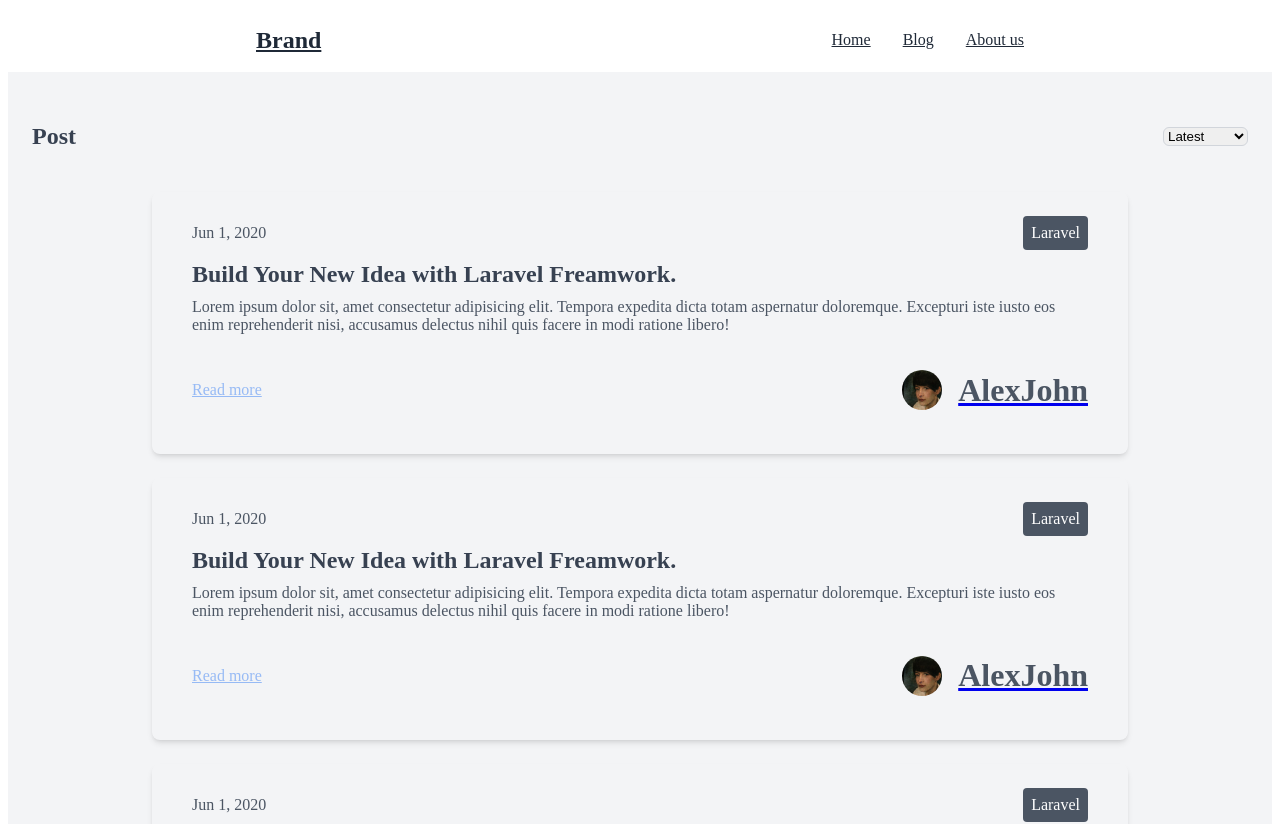
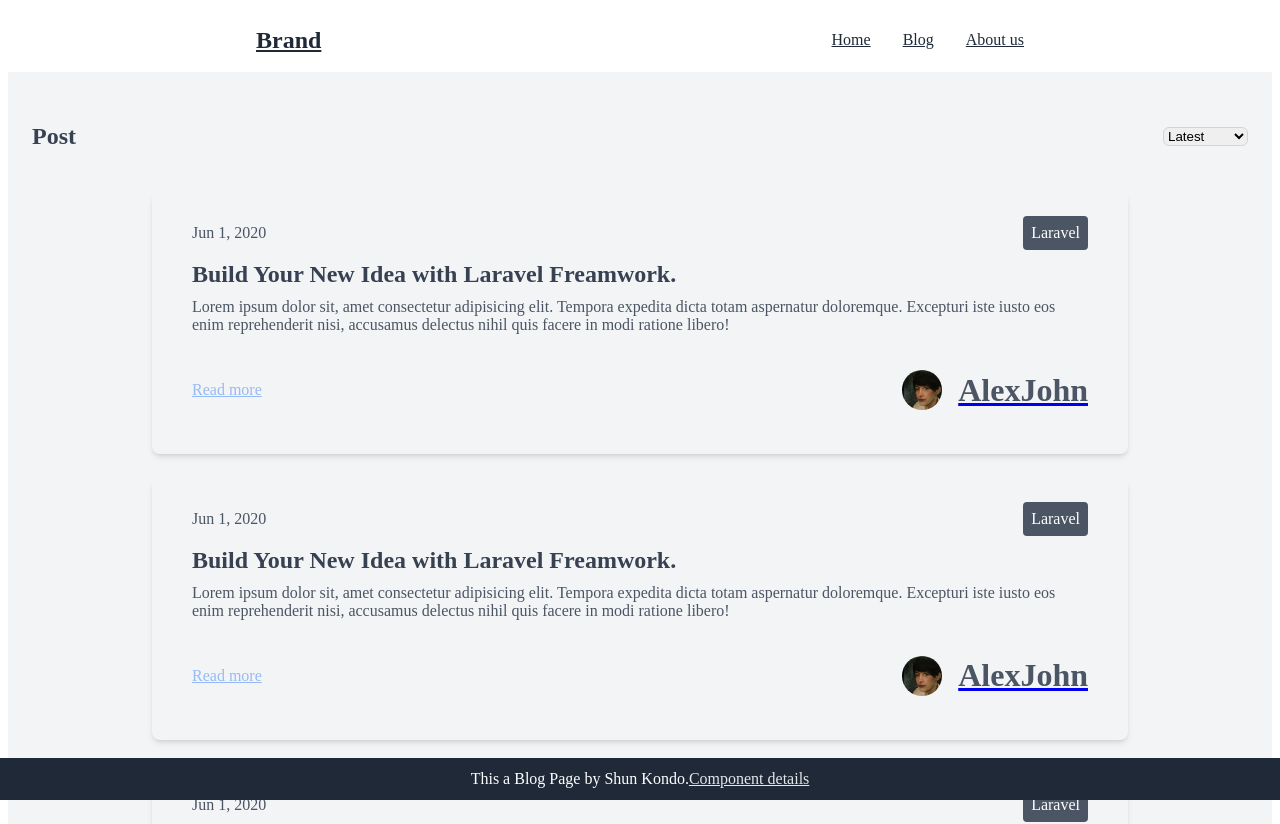
Before and after one commit to kondo0602/PrAhaChallenge, a Next.js app in the folder 34_next-js/nextjs-blog/: page / in a window 1280 px wide. Shown: the top 824 px of the page. Built offline with nearby package versions, Linux system fonts and the light colour scheme.

Commit message:
feat: フッタを作成

```diff
--- a/34_next-js/nextjs-blog/pages/index.tsx
+++ b/34_next-js/nextjs-blog/pages/index.tsx
@@ -1,6 +1,26 @@
 import Header from '../components/templates/header';
 import PageHeader from '../components/organisms/page-header';
 import Card from '../components/organisms/card';
+
+const footerStyle: React.CSSProperties = {
+  position: 'fixed',
+  bottom: '0px',
+  left: '0px',
+  right: '0px',
+  zIndex: '40',
+  paddingLeft: '1rem',
+  paddingRight: '1rem',
+  paddingTop: '0.75rem',
+  paddingBottom: '0.75rem',
+  textAlign: 'center',
+  color: 'rgba(255, 255, 255, 1)',
+  backgroundColor: 'rgba(31, 41, 55, 1)',
+};
+
+const footerTextStyle: React.CSSProperties = {
+  color: 'rgba(229, 231, 235, 1)',
+  textDecoration: 'underline',
+};
 
 const outerStyle: React.CSSProperties = {
   overflowX: 'hidden',
@@ -27,6 +47,11 @@ const innerStyle3: React.CSSProperties = {
 
 export default function Home() {
   return (
+    <div>
+      <div style={footerStyle}>
+        This a Blog Page by Shun Kondo.
+        <a style={footerTextStyle}>Component details</a>
+      </div>
       <div style={outerStyle}>
         <Header />
         <div style={innerStyle1}>
@@ -64,5 +89,6 @@ export default function Home() {
           </div>
         </div>
       </div>
+    </div>
   );
 }
```
Lines whose indentation alone changed are shown as unchanged.
